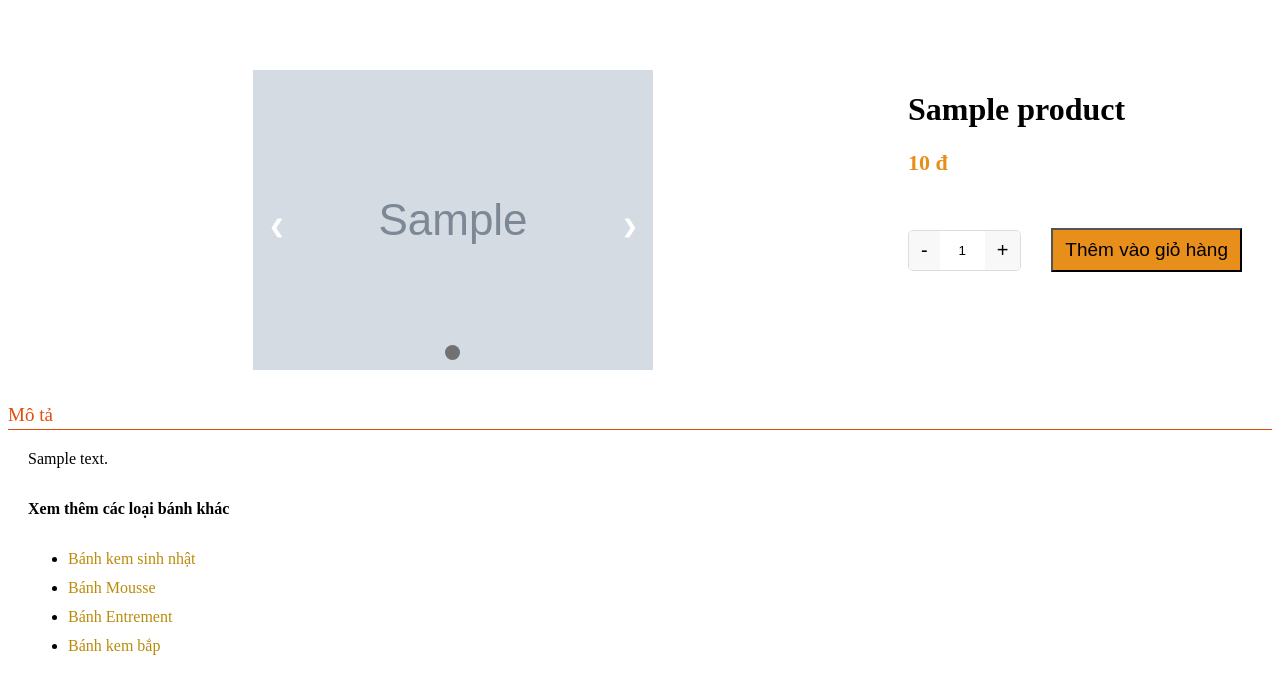
After one commit to vanphan04/DoAnWebBanBanhPHP, a PHP site: page /banh.php?product_id=1 in a window 1280 px wide. The commit adds this page. Shown: the top 694 px of the page. Run offline with PHP 8.4, Linux system fonts and the light colour scheme; tables that the repository leaves empty or names only in its code hold one stand-in row (values such as "Sample post"); grey boxes marked "Sample" are stand-in pictures.

Commit message:
dang sua trang banh.php slide

```diff
--- /dev/null
+++ b/banh.php
@@ -0,0 +1,107 @@
+<?php
+require ('config.php');  // Kết nối cơ sở dữ liệu
+
+// Kiểm tra xem có truyền product_id qua URL không
+if (isset($_GET['product_id']) && is_numeric($_GET['product_id'])) {
+    $product_id = $_GET['product_id'];
+} else {
+    die('Sản phẩm không tồn tại');
+}
+
+// Kết nối cơ sở dữ liệu và lấy thông tin sản phẩm
+$conn = connectDatabase();
+$sql = "SELECT p.*, pi.image, p.description FROM products p
+        LEFT JOIN product_images pi ON p.id = pi.product_id
+        WHERE p.id = :product_id";
+$stmt = $conn->prepare($sql);
+$stmt->bindParam(':product_id', $product_id, PDO::PARAM_INT);
+$stmt->execute();
+$product = $stmt->fetch(PDO::FETCH_ASSOC);
+
+if (!$product) {
+    die('Sản phẩm không tồn tại');
+}
+
+// Lấy tất cả ảnh sản phẩm từ bảng product_images
+$query = "SELECT image FROM product_images WHERE product_id = :product_id";
+$stmt = $conn->prepare($query);
+$stmt->bindParam(':product_id', $product_id, PDO::PARAM_INT);
+$stmt->execute();
+$images = [];
+while ($row = $stmt->fetch(PDO::FETCH_ASSOC)) {
+    $images[] = $row['image'];
+}
+?>
+
+<!DOCTYPE html>
+<html lang="en">
+
+<head>
+    <meta charset="UTF-8">
+    <meta name="viewport" content="width=device-width, initial-scale=1.0">
+    <link href='https://unpkg.com/boxicons@2.1.4/css/boxicons.min.css' rel='stylesheet'>
+    <title>Product Details</title>
+    <link rel="stylesheet" href="styles/banh.css">
+</head>
+
+<body>
+    <div class="banhbanh">
+        <div class="banhup">
+            <div class="slideshow-container">
+                <?php
+                foreach ($images as $image_url) {
+                    echo '<div class="mySlides fade">
+                            <img src="' . htmlspecialchars($image_url) . '" style="width:100%">
+                          </div>';
+                }
+                ?>
+
+                <a class="prev" onclick="plusSlides(-1)">&#10094;</a>
+                <a class="next" onclick="plusSlides(1)">&#10095;</a>
+
+                <div class="dots-container">
+                    <?php
+                    // Tạo dots cho các slide
+                    foreach ($images as $index => $image_url) {
+                        echo '<span class="dot" onclick="currentSlide(' . ($index + 1) . ')"></span>';
+                    }
+                    ?>
+                </div>
+            </div>
+            <div class="thongtinbanh">
+                <h1><?php echo htmlspecialchars($product['name']); ?></h1>
+                <h3><?php echo number_format($product['price'], 0, ',', '.'); ?> đ</h3>
+                <div class="addGH">
+                    <div class="quantity">
+                        <div class="pro-qty">
+                            <button class="qty-btn minus" onclick="giamsl()">-</button>
+                            <input type="text" value="1" id="quantity" readonly>
+                            <button class="qty-btn plus" onclick="tangsl()">+</button>
+                        </div>
+                    </div>
+                    <div class="btnthemGH">
+                        <input type="button" value="Thêm vào giỏ hàng" onclick="giaohang()">
+                    </div>
+                </div>
+            </div>
+        </div>
+        <div class="motabanh">
+            <p id="mota">Mô tả</p>
+            <div class="motachinh">
+            <p>
+            <?php echo htmlspecialchars($product['description']); ?>
+        </p>
+                <h4>Xem thêm các loại bánh khác</h4>
+                <ul>
+                    <li id="khac"><a href="#">Bánh kem sinh nhật</a></li>
+                    <li id="khac"><a href="#">Bánh Mousse</a></li>
+                    <li id="khac"><a href="#">Bánh Entrement</a></li>
+                    <li id="khac"><a href="#">Bánh kem bắp</a></li>
+                </ul>
+            </div>
+        </div>
+    </div>
+    <script src="scripts/banh.js" defer></script>
+</body>
+
+</html>
--- a/scripts/banh.js
+++ b/scripts/banh.js
@@ -64,6 +64,6 @@ function giamsl() {
     }
 }
 
-function giaohang(){
-    window.location.href = "main.html?page=giaohang.html";
-}
+// function giaohang(){
+//     window.location.href = "index.php?page=giaohang.php";
+// }
--- a/scripts/dangnhap.js
+++ b/scripts/dangnhap.js
@@ -16,8 +16,11 @@ function validateForm() {
     }
     if (isValid) {
         alert('Đăng nhập thành công!');
-        window.location.href = 'main.html';
+        window.location.href = 'index.php';
     }
+}
+function dangnhap(){
+    window.location.href = "dangnhap.php?page=dangki.php";
 }
 
 function validateEmail(email) {
```
Also changed, not shown: index.php (+9 -2 lines), scripts/main.js (+12 -11 lines).
